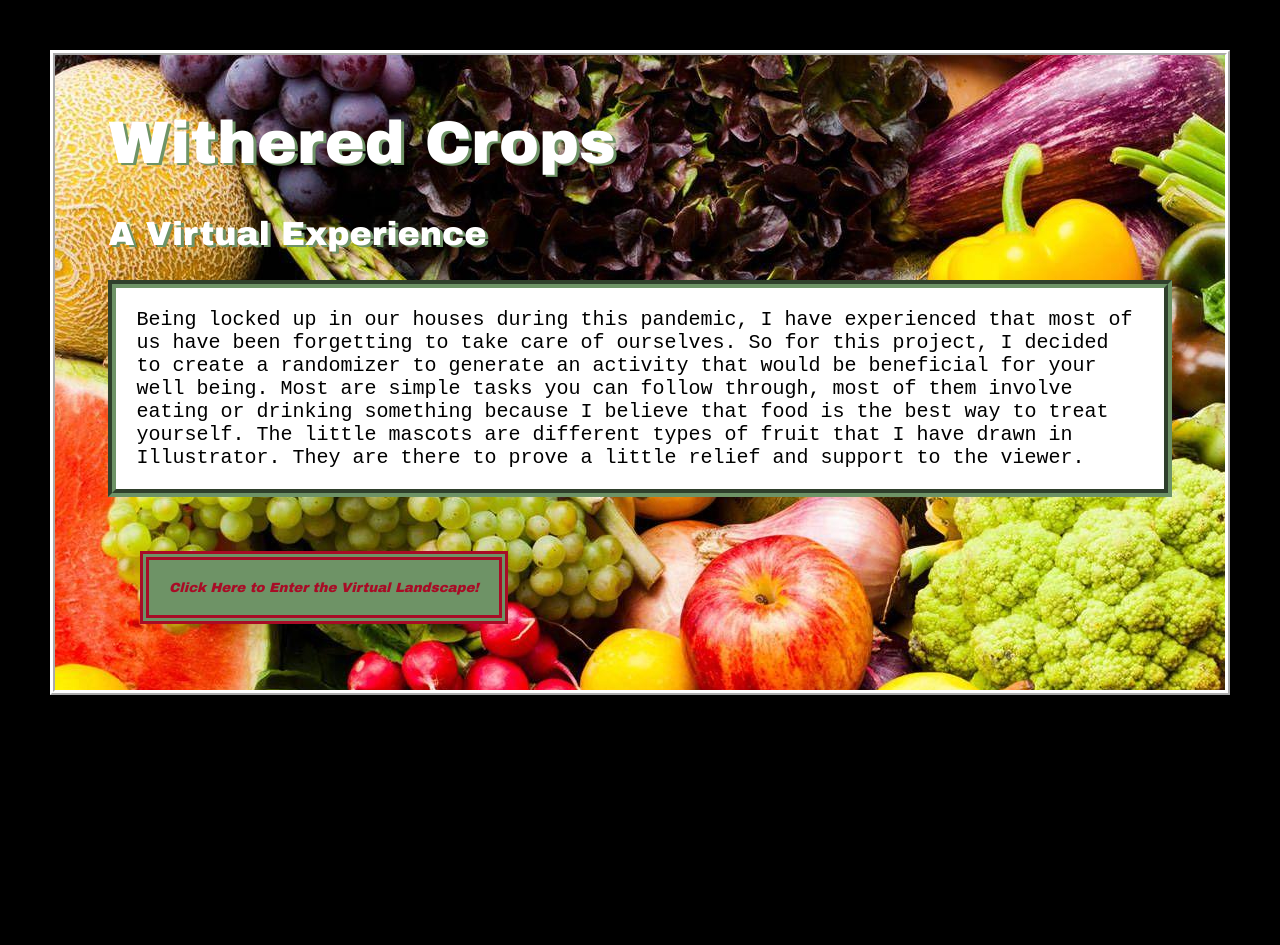
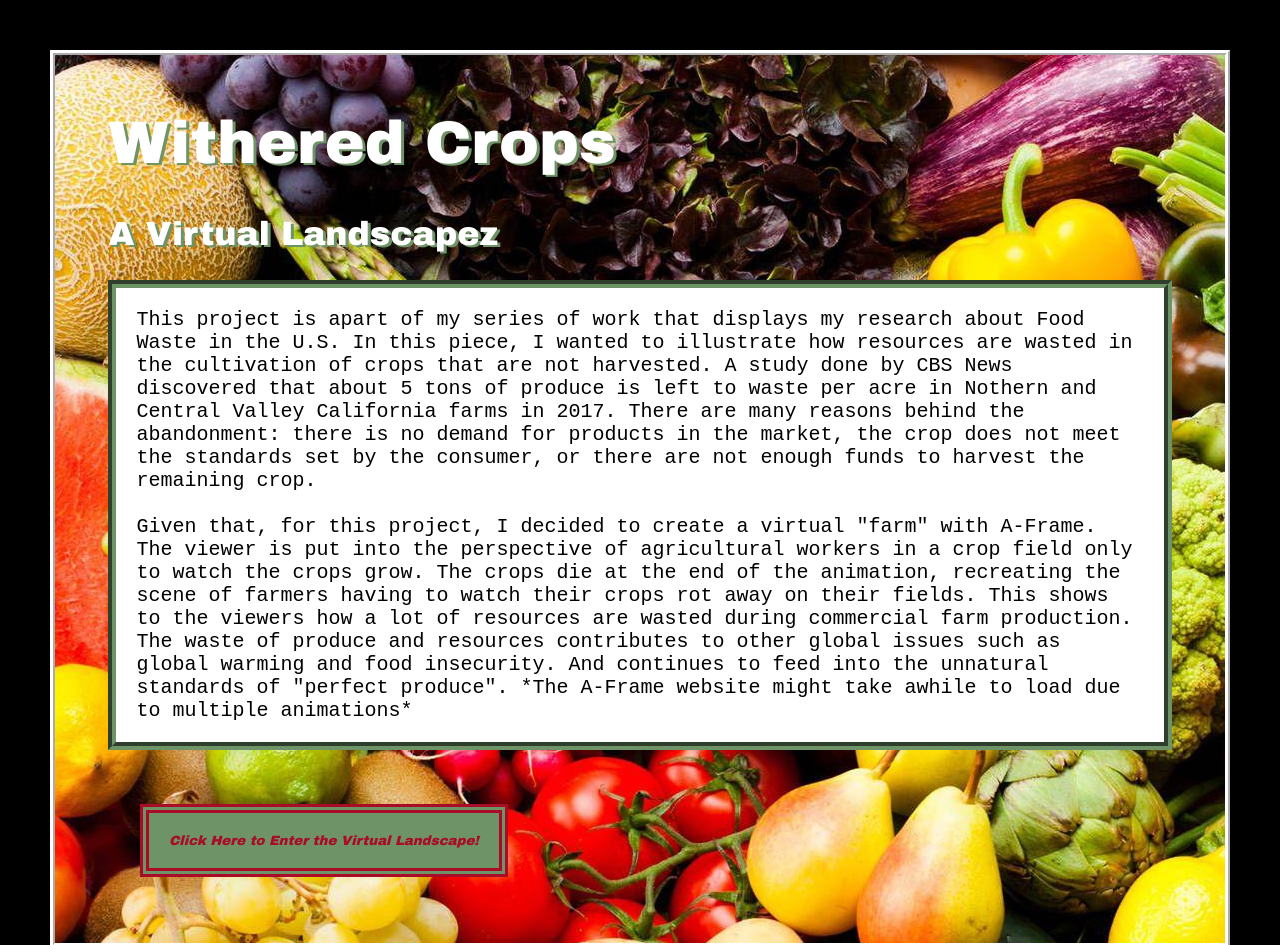
Before and after one commit to Suhayla924/Project2-ART107, a plain HTML site: page index.html in a window 1280 px wide. Shown: the top 945 px of the page. Before the commit the page ends 800 px from the top, so only its background shows below. Drawn offline with nearby package versions, Linux system fonts and the light colour scheme; some packages are replaced by stand-ins of ours; a script that the page names is missing.

Commit message:
Add files via upload

```diff
--- a/index.html
+++ b/index.html
@@ -15,15 +15,22 @@
 <body>
 
   <h1>Withered Crops</h1>
-  <h2>A Virtual Experience</h2>
+  <h2>A Virtual Landscapez</h2>
 
-      <p class="pink"> Being locked up in our houses during this pandemic, I have experienced that most of us have been forgetting to take care of ourselves. So for this project, I decided to create a randomizer to generate an activity that would be beneficial for your well being. Most are simple tasks you can follow through, most of them involve eating or drinking something because I believe that food is the best way to treat yourself. The little mascots are different types of fruit that I have drawn in Illustrator. They are there to prove a little relief and support to the viewer.
-      </p>
+  <p class="pink">
+
+    This project is apart of my series of work that displays my research about Food Waste in the U.S. In this piece, I wanted to illustrate how resources are wasted in the cultivation of crops that are not harvested. A study done by CBS News discovered that about 5 tons of produce is left to waste per acre in Nothern and Central Valley California farms in 2017. There are many reasons behind the abandonment: there is no demand for products in the market, the crop does not meet the standards set by the consumer, or there are not enough funds to harvest the remaining crop.
       <br></br>
-        <button onclick="window.location.href='https://suhayla924.github.io/WastedCrops/';">Click Here to Enter the Virtual Landscape!</button>
-        <br></br>
-        <br></br>
-    </div>
+    Given that, for this project, I decided to create a  virtual "farm" with A-Frame. The viewer is put into the perspective of agricultural workers in a crop field only to watch the crops grow. The crops die at the end of the animation, recreating the scene of farmers having to watch their crops rot away on their fields. This shows to the viewers how a lot of resources are wasted during commercial farm production. The waste of produce and resources contributes to other global issues such as global warming and food insecurity. And continues to feed into the unnatural standards of "perfect produce".
+
+    *The A-Frame website might take awhile to load due to multiple animations*
+  </p>
+
+  <br></br>
+  <button onclick="window.location.href='https://suhayla924.github.io/WastedCrops/';">Click Here to Enter the Virtual Landscape!</button>
+  <br></br>
+  <br></br>
+  </div>
   </div>
 
 </body>
--- a/style.css
+++ b/style.css
@@ -19,9 +19,8 @@ h2 {
 }
 
 html {
-font-family: Arial Black;
+  font-family: Arial Black;
   background-color: black;
-
 }
 
 body {
@@ -30,7 +29,7 @@ body {
   border-style: ridge;
   border-color: white;
   font-family: Arial Black;
-  color:black;
+  color: black;
   margin: 50px;
   padding-bottom: 50px;
   padding: 15px;
```
